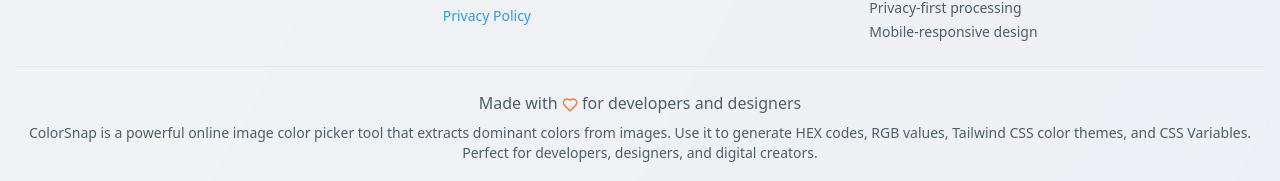
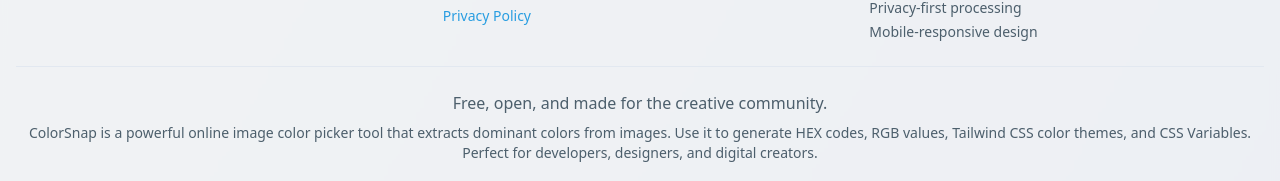
Before and after one commit to Madhav1716/Colorsnap, a React (Vite) app: page /faq in a window 1280 px wide. Shown: the part 2230-2411 px from the top of the page. Built offline with nearby package versions, Linux system fonts and the light colour scheme.

Commit message:
Update footer text to emphasize community focus

```diff
--- a/src/components/Footer.tsx
+++ b/src/components/Footer.tsx
@@ -52,8 +52,7 @@
         </div>
         <div className="border-t pt-6 text-center text-logo-navy/80">
           <p className="mb-2 text-sm sm:text-base">
-            Made with <Heart className="w-3 h-3 sm:w-4 sm:h-4 inline text-logo-orange-dark" /> for
-            developers and designers
+            Free, open, and made for the creative community.
           </p>
           <p className="text-xs sm:text-sm">
             ColorSnap is a powerful online image color picker tool that extracts dominant colors
```
